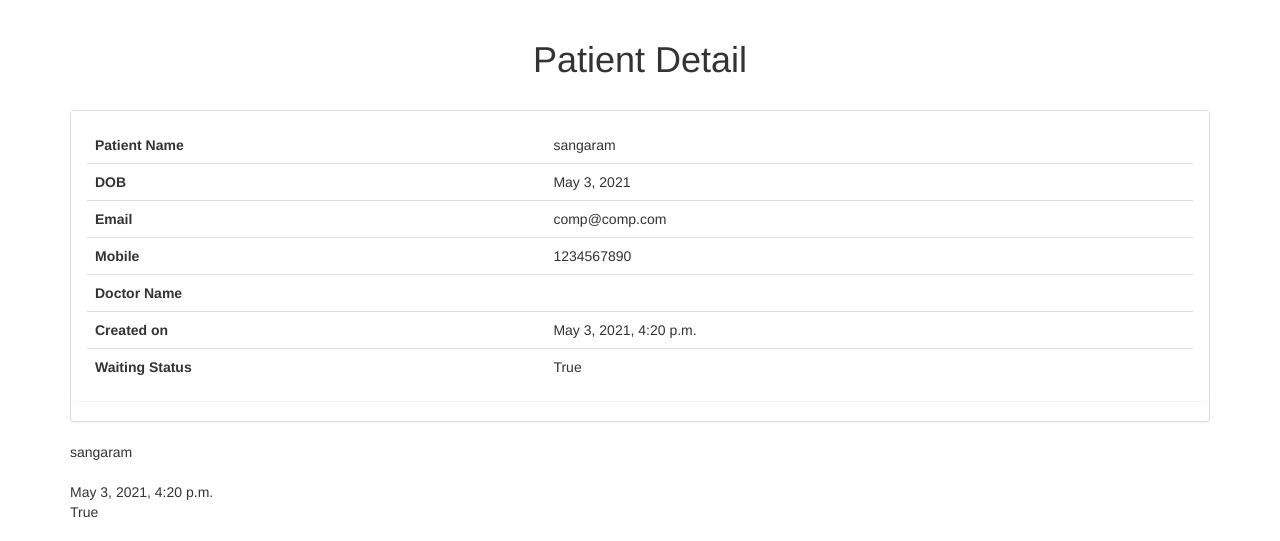
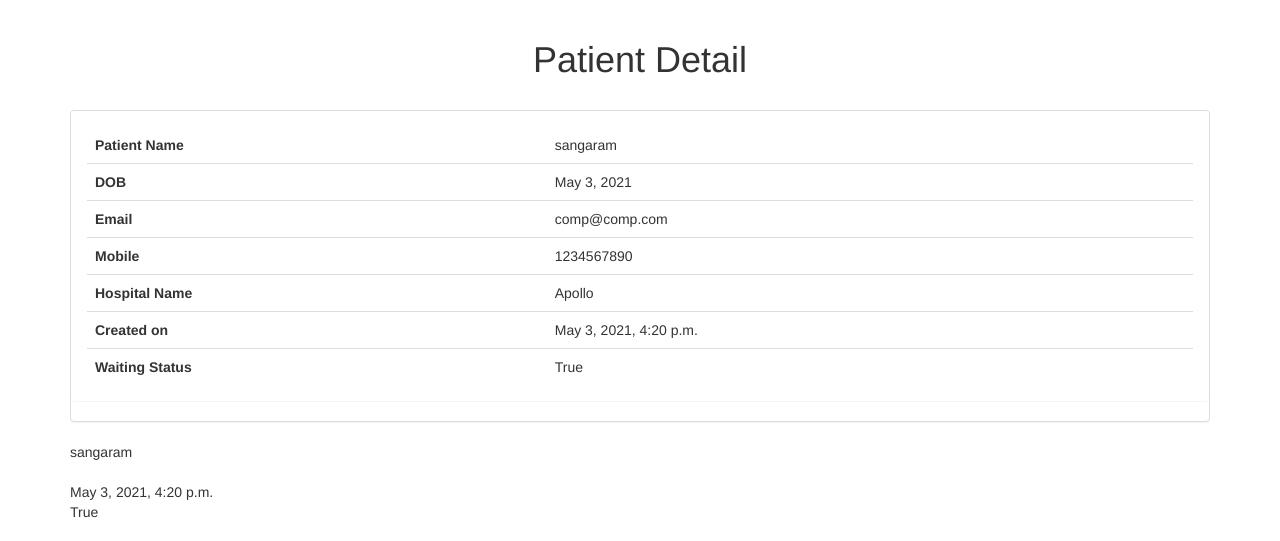
Before and after one commit to mesingaram/major-project, a Django app: template api/templates/patient_detail.html in a window 1280 px wide. Shown: the part 52-593 px from the top of the page. Run offline with Django 3.2, Linux system fonts and the light colour scheme; the template is opened without the code that fills it: values that come from a table or form of the project are taken from there, others are empty; data comes from the database, SQL or seed files in the repository; some libraries are stand-ins or nearby versions.

Commit message:
fuckkkkkkkkkk

```diff
--- a/api/templates/patient_detail.html
+++ b/api/templates/patient_detail.html
@@ -27,8 +27,8 @@
         <td>{{ patient.mobile }}</td>
     </tr>
         <tr>
-        <td><strong>Doctor Name</strong></td>
-        <td>{{ patient.doctor }}</td>
+        <td><strong>Hospital Name</strong></td>
+        <td>{{ patient.hospital }}</td>
     </tr>
     <tr>
         <td><strong>Created on</strong></td>
--- a/api/views.py
+++ b/api/views.py
@@ -30,7 +30,7 @@ class PatientView(APIView): # for displaying api response in browser as api or a
 
 class PatientCreateView(CreateView):
     model=Patient
-    fields=['doctor', 'patient_name']
+    fields=['patient_name','hospital','email','mobile','dob']
     template_name='patient_create_form.html'
     success_url =  reverse_lazy("api:patient_list")
 
@@ -48,13 +48,13 @@ class PatientCreateView(CreateView):
 
 class PatientDetailView(DetailView): # for displaying api response in browser as webpage
     template_name = "patient_detail.html"
-    fields = ['doctor', 'patient_name', 'created_on', 'waiting_status']
+    fields = ['patient_name','hospital','email','mobile','dob', 'created_on', 'waiting_status']
     model=Patient
 
 
 class PatientUpdateView(UpdateView):
     model=Patient
-    fields = ["patient_name", "waiting_status"]
+    fields = ['patient_name','hospital','email','mobile','dob']
     template_name = 'patient_update_form.html'
     success_url = reverse_lazy("api:patient_list")
 
```
